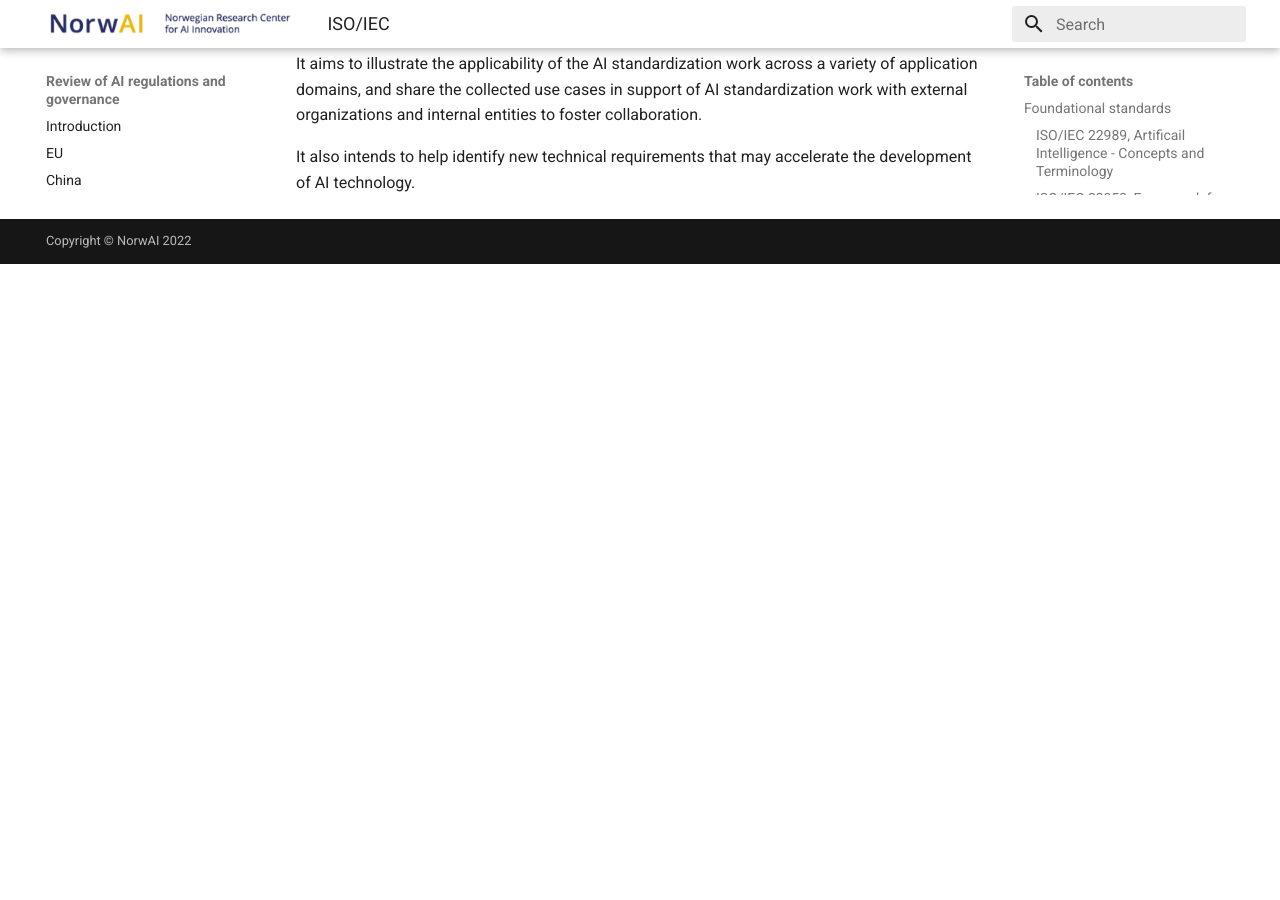
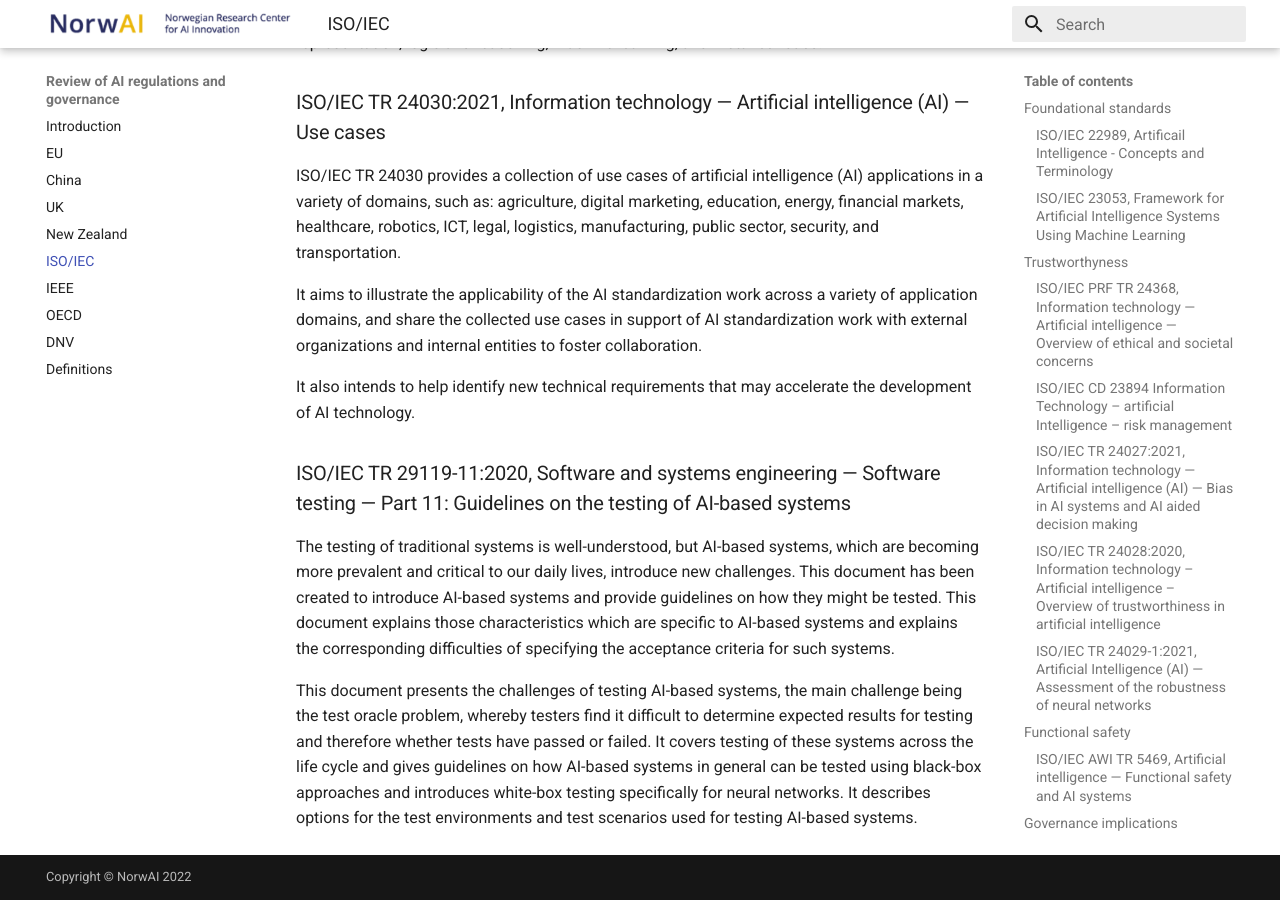
Before and after one commit to sfi-norwai/regreview, an MkDocs documentation site: the page built from content/docs/iso.md, in a window 1280 px wide and 900 px high, scrolled down 4130 px. Built offline with MkDocs 1.6.1 and Material for MkDocs 9.7.7, drawn with Linux system fonts in a browser that asks for light colours; before the commit the page ends 4394 px from its top, so only the background shows below that; some of the changed text lies outside the part shown.

Commit message:
Updated ISO and China content

```diff
--- a/content/docs/iso.md
+++ b/content/docs/iso.md
@@ -8,11 +8,12 @@
 
 ### ISO/IEC 22989, Artificail Intelligence - Concepts and Terminology
 
-TBD (Andreas,just one sentence?)
+This document provides standardized concepts and terminology to help artificial intelligence technology be better understood and adopted by a broad set of stakeholders. This document can be used in the development of other standards and in support of communications among diverse, interested parties/stakeholders.
 
 ### ISO/IEC 23053, Framework for Artificial Intelligence Systems Using Machine Learning
 
-TBD (Andreas)
+This document aims to provide a framework for the description of AI systems that use ML. By establishing a common terminology and a common set of concepts for such systems, this document provides a basis for clear explanation of the systems and various considerations that apply to their engineering and to their use.
+The document describes machine learning systems (chapter 6), machine learning approaches (chapter 7), The machine learning pipeline (chapter 8) and the machine learning process (chapter 9). Annex A maps ISO/IEC 23053 data types to ISO/IEC 19944-1 data categories.
 
 
 ## Trustworthyness
@@ -136,3 +137,10 @@
 It aims to illustrate the applicability of the AI standardization work across a variety of application domains, and share the collected use cases in support of AI standardization work with external organizations and internal entities to foster collaboration.
 
 It also intends to help identify new technical requirements that may accelerate the development of AI technology.
+
+### ISO/IEC TR 29119-11:2020, Software and systems engineering — Software testing — Part 11: Guidelines on the testing of AI-based systems
+
+The testing of traditional systems is well-understood, but AI-based systems, which are becoming more prevalent and critical to our daily lives, introduce new challenges. This document has been created to introduce AI-based systems and provide guidelines on how they might be tested.
+This document explains those characteristics which are specific to AI-based systems and explains the corresponding difficulties of specifying the acceptance criteria for such systems.
+
+This document presents the challenges of testing AI-based systems, the main challenge being the test oracle problem, whereby testers find it difficult to determine expected results for testing and therefore whether tests have passed or failed. It covers testing of these systems across the life cycle and gives guidelines on how AI-based systems in general can be tested using black-box approaches and introduces white-box testing specifically for neural networks. It describes options for the test environments and test scenarios used for testing AI-based systems.
```
Also changed, not shown: content/docs/china.md (+1 -0 lines).
